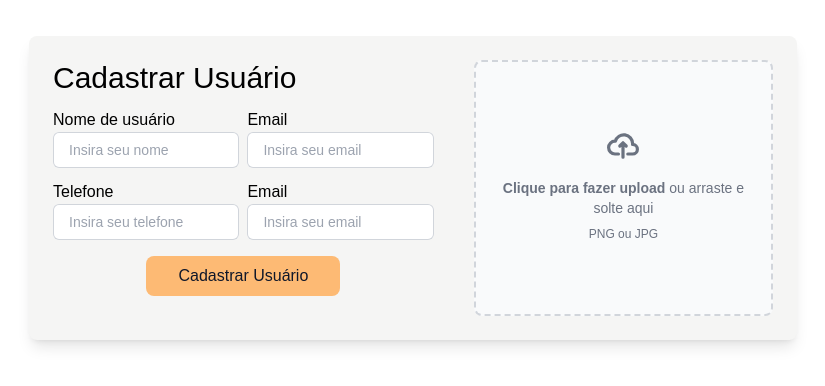
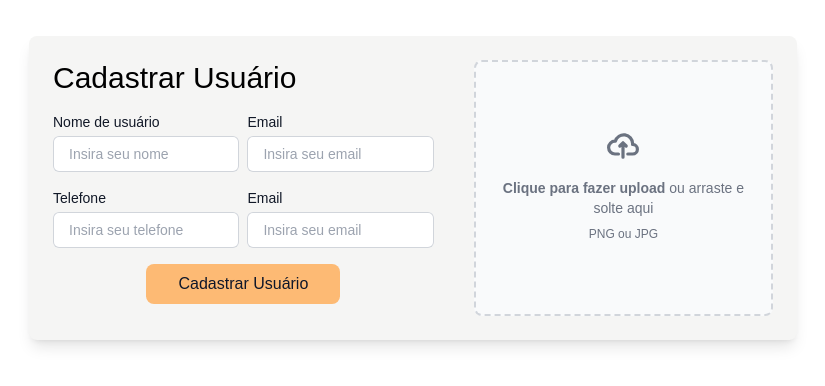
Before and after one commit to raisa-design/resoluti-challenge, an Angular app: page /register in a window 1280 px wide. Shown: the part 212-598 px from the top of the page, without its empty margins (227-1052 px from the left). Built offline with nearby package versions, Linux system fonts and the light colour scheme.

Commit message:
refactor: change input styles

```diff
--- a/src/app/components/input/input.component.html
+++ b/src/app/components/input/input.component.html
@@ -1,10 +1,10 @@
 <div class="flex flex-col gap-1">
-    <label [for]="name">{{label}}</label>
+    <label [for]="name" class="block text-sm font-medium text-gray-900">{{label}}</label>
     <input
         [type]="type"
         [name]="name"
         [id]="name"
         [placeholder]="placeholder"
-        class="block w-full rounded-md border-0 py-1.5 pl-4 pr-4 text-gray-900 ring-1 ring-inset ring-gray-300 placeholder:text-gray-400 focus:ring-2 focus:ring-inset focus:ring-indigo-600 sm:text-sm sm:leading-6"
+        class="block w-full rounded-md border-0 py-1.5 pl-4 pr-4 text-gray-900 ring-1 ring-inset ring-gray-300 placeholder:text-gray-400 focus:ring-blue-500 focus:border-blue-500 sm:text-sm sm:leading-6"
     >
 </div>
--- a/src/app/components/input/input.component.ts
+++ b/src/app/components/input/input.component.ts
@@ -12,4 +12,6 @@ export class InputComponent {
   @Input({ required: true }) name!: string;
   @Input({ required: false }) type?: string = 'text';
   @Input({ required: false }) placeholder?: string = '';
+
+  public mask = ['(', /[1-9]/, /\d/, /\d/, ')', ' ', /\d/, /\d/, /\d/, '-', /\d/, /\d/, /\d/, /\d/]
 }
```
